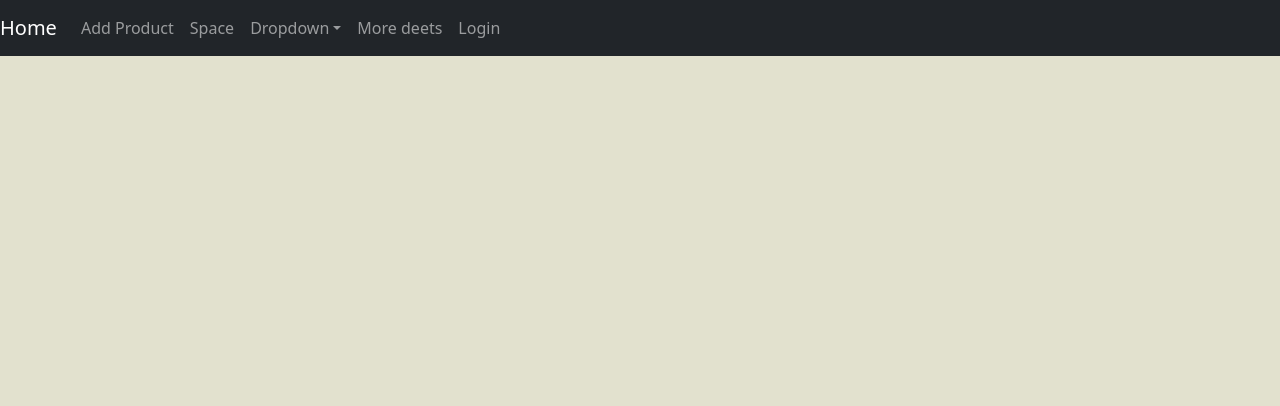
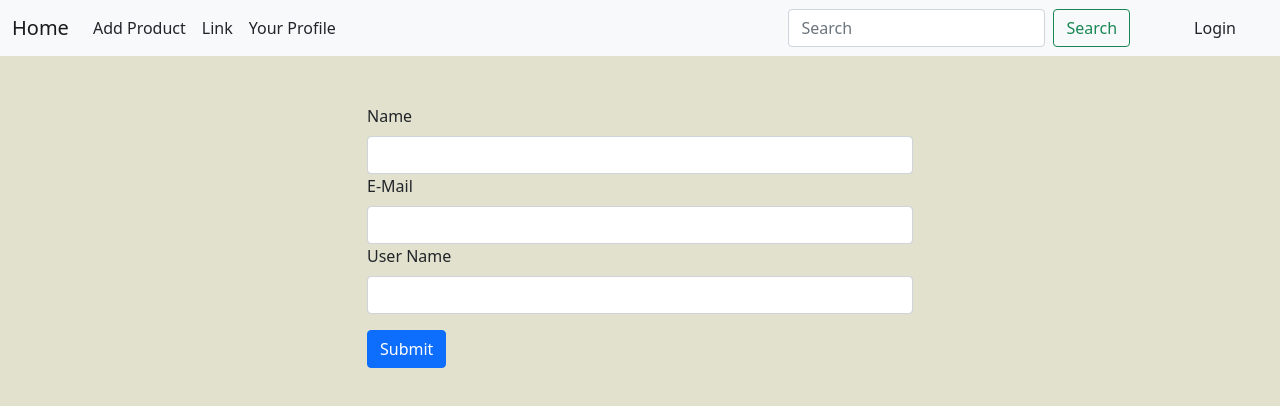
Before and after one commit to onerogun/front-end-microservices-store, a React (Create React App) app: page /edit-profile in a window 1280 px wide. Shown: the top 406 px of the page. Built offline with nearby package versions, Linux system fonts and the light colour scheme; no server answers.

Commit message:
new features

```diff
--- a/package.json
+++ b/package.json
@@ -9,6 +9,7 @@
     "axios": "^0.21.1",
     "bootstrap": "^5.0.0-beta1",
     "jquery": "^3.5.1",
+    "js-cookie": "^2.2.1",
     "react": "^17.0.1",
     "react-bootstrap": "^1.4.3",
     "react-cookie": "^4.0.3",
--- a/src/App.js
+++ b/src/App.js
@@ -5,24 +5,34 @@ import { BrowserRouter, Switch, Route } from "react-router-dom";
 import { AddProduct } from "./ProductSource/AddProduct";
 import { ProductProvider } from "./Contexts/ProductContext";
 import { Login } from "./Auth/Login";
-import { CookiesProvider } from "react-cookie";
 import { CustomerSignUp } from "./Components/CustomerSignUp";
 import { NavBar } from "./Components/Navbar";
 import { Images } from "./ProductSource/Image";
 import { ProductDetails } from "./ProductSource/ProductDetails";
 import { EditProductDescription } from "./ProductSource/EditProductDescription";
+import { LoginSuccessProvider } from "./Contexts/LoginSuccessContext";
+import { CustomerProfileProvider } from "./Contexts/CustomerProfileContext";
+import { CustomerProfile } from "./Components/CustomerProfile";
+import { EditCustomerProfile } from "./Components/EditCustomerProfile";
 
 function App() {
   return (
     <BrowserRouter>
-      <CookiesProvider>
       <ServerProvider>
+        <LoginSuccessProvider>
+          <CustomerProfileProvider>
             <ProductProvider>
               <React.Fragment>
                 <NavBar />
                 <Switch>
                   <Route exact path="/" component={Product} />
                   <Route exact path="/login" component={Login} />
+                  <Route exact path="/profile" component={CustomerProfile} />
+                  <Route
+                    exact
+                    path="/edit-profile"
+                    component={EditCustomerProfile}
+                  />
                   <Route path="/addProduct" component={AddProduct} />
                   <Route path="/signUp" component={CustomerSignUp} />
                   <Route path="/image/:itemId" component={Images} />
@@ -37,8 +47,9 @@ function App() {
                 </Switch>
               </React.Fragment>
             </ProductProvider>
+          </CustomerProfileProvider>
+        </LoginSuccessProvider>
       </ServerProvider>
-      </CookiesProvider>
     </BrowserRouter>
   );
 }
--- a/src/Auth/Login.js
+++ b/src/Auth/Login.js
@@ -1,10 +1,10 @@
-import React, { useState, useContext, useRef } from "react";
+import React, { useState, useContext, useRef, useEffect } from "react";
 import axios from "axios";
 import "./Login.css";
 import { ServerContext } from "../Contexts/ServerContext";
 import LoginModal from "../Components/LoginModal";
+import { LoginSuccessContext } from "../Contexts/LoginSuccessContext";
 
-//import { useCookies } from "react-cookie";
 /*setCookie("token", response.headers.authorization, {
     path: "/",
     expires: new Date(2030, 1, 1)
@@ -15,8 +15,18 @@ export const Login = (props) => {
   const [userName, setUsername] = useState("");
   const [passWord, setPassword] = useState("");
   const server = useContext(ServerContext);
+  const [loggedIn, setLoggedIn] = useContext(LoginSuccessContext);
 
   const [modalOpen, setModalOpen] = useState(false);
+
+  const showErr = useRef();
+  useEffect(() => {
+    if (loggedIn) {
+      console.log(loggedIn + " already logged in , redirecting!");
+      setModalOpen(true);
+      showErr.current.className = "visually-hidden";
+    }
+  }, [loggedIn]);
 
   function validateForm() {
     return userName.length > 0 && passWord.length > 0;
@@ -34,23 +44,29 @@ export const Login = (props) => {
       },
       headers: {
         "Content-Type": "application/json",
-        "Access-Control-Allow-Origin": "*",
       },
     })
       .then((response) => {
         console.log("Login sent!");
-        console.log(response.headers.authorization);
+        console.log(response.headers);
         localStorage.setItem("TokenJWT", response.headers.authorization);
+        console.log(localStorage.getItem("TokenJWT"));
         setModalOpen(true);
-        //  props.history.push("/");
+        showErr.current.className = "visually-hidden";
+        setLoggedIn(true);
       })
       .catch((err) => {
         console.log(err);
+        showErr.current.className =
+          "col-5 alert alert-danger mx-auto fw-normal fs-3 text-dark text-center";
       });
   };
-  console.log(modalOpen);
+
   return (
     <div className="container mt-5 ">
+      <div ref={showErr} className="visually-hidden" role="alert">
+        Wrong username or password!
+      </div>
       <form className="g-3 needs-validation " onSubmit={handleSubmit}>
         <div className="row ">
           <div className="col-md-4 mx-auto">
--- /dev/null
+++ b/src/Components/CustomerProfile.js
@@ -0,0 +1,32 @@
+import React, { useState, useContext, useEffect } from "react";
+import { ServerContext } from "../Contexts/ServerContext";
+import { LoginSuccessContext } from "../Contexts/LoginSuccessContext";
+import { CustomerProfileContext } from "../Contexts/CustomerProfileContext";
+import axios from "axios";
+
+export const CustomerProfile = () => {
+  const server = useContext(ServerContext);
+  const [loggedIn, setLoggedIn] = useContext(LoginSuccessContext);
+  const [customerProfile, userProfile] = useContext(CustomerProfileContext);
+
+  return (
+    <div className="container mt-5">
+      <div className="row row-cols-1 ">
+        <div className="col ">
+          <p id="customerName">Name: {customerProfile.customerName}</p>
+        </div>
+        <div className="col">
+          <p id="eMail">E-Mail: {customerProfile.customerEMail}</p>
+        </div>
+        <div className="col">
+          <p id="username">User Name: {userProfile.userName}</p>
+        </div>
+        <div className="col">
+          <a className="btn btn-primary" href="/edit-profile" role="button">
+            Edit
+          </a>
+        </div>
+      </div>
+    </div>
+  );
+};
--- /dev/null
+++ b/src/Components/EditCustomerProfile.js
@@ -0,0 +1,87 @@
+import React, { useState, useContext, useEffect } from "react";
+import { ServerContext } from "../Contexts/ServerContext";
+import { LoginSuccessContext } from "../Contexts/LoginSuccessContext";
+import { CustomerProfileContext } from "../Contexts/CustomerProfileContext";
+import axios from "axios";
+
+export const EditCustomerProfile = () => {
+  const server = useContext(ServerContext);
+  const [loggedIn, setLoggedIn] = useContext(LoginSuccessContext);
+  const [customerProfile, userProfile] = useContext(CustomerProfileContext);
+
+  const [name, setName] = useState();
+  const [email, setEMail] = useState();
+  const [username, setUserName] = useState();
+
+  useEffect(() => {
+    setName(customerProfile.customerName);
+    setEMail(customerProfile.customerEMail);
+    setUserName(userProfile.userName);
+  }, [customerProfile, userProfile]);
+
+  function handleSubmit(e) {
+    e.preventDefault();
+    console.log(name);
+    console.log(email);
+    console.log(username);
+    console.log(loggedIn);
+
+    var uProfile = userProfile;
+    uProfile.userName = username;
+
+    var cProfile = customerProfile;
+    cProfile.customerEMail = email;
+    cProfile.customerName = name;
+
+    //var cProfile = [...customerProfile];
+    console.log(uProfile);
+    console.log(cProfile);
+  }
+
+  return (
+    <div className="container mt-5">
+      <form noValidate onSubmit={handleSubmit}>
+        <div className="row">
+          <div className="col col-lg-6 col-md-8 col-sm-10 mx-auto">
+            <label className="form-label">Name</label>
+            <input
+              value={name}
+              onChange={(e) => setName(e.target.value)}
+              type="text"
+              className="form-control"
+            ></input>
+          </div>
+        </div>
+        <div className="row">
+          <div className="col col-lg-6 col-md-8 col-sm-10 mx-auto">
+            <label className="form-label">E-Mail</label>
+            <input
+              type="email"
+              value={email}
+              onChange={(e) => setEMail(e.target.value)}
+              className="form-control"
+            ></input>
+          </div>
+        </div>
+        <div className="row">
+          <div className="col col-lg-6 col-md-8 col-sm-10 mx-auto">
+            <label className="form-label">User Name</label>
+            <input
+              type="text"
+              value={username}
+              onChange={(e) => setUserName(e.target.value)}
+              className="form-control"
+            ></input>
+          </div>
+        </div>
+        <div className="row">
+          <div className="col col-lg-6 col-md-8 col-sm-10 mx-auto mt-3">
+            <button className="btn btn-primary" type="submit">
+              Submit
+            </button>
+          </div>
+        </div>
+      </form>
+    </div>
+  );
+};
--- a/src/Components/LoginModal.js
+++ b/src/Components/LoginModal.js
@@ -1,6 +1,5 @@
 import React, { useState, useEffect } from "react";
 import Modal from "react-bootstrap/Modal";
-import { withRouter } from "react-router-dom";
 
 function LoginModal({ history, isModalOpen }) {
   const [isOpen, setIsOpen] = useState(false);
@@ -42,4 +41,4 @@ function LoginModal({ history, isModalOpen }) {
   );
 }
 
-export default withRouter(LoginModal);
+export default LoginModal;
--- a/src/Components/Navbar.js
+++ b/src/Components/Navbar.js
@@ -1,36 +1,89 @@
-import { Navbar, Nav, NavDropdown } from "react-bootstrap";
-import React from "react";
+import axios from "axios";
+import React, { useState, useEffect, useContext } from "react";
+import { LoginSuccessContext } from "../Contexts/LoginSuccessContext";
+import { ServerContext } from "../Contexts/ServerContext";
 
 export const NavBar = () => {
+  const [loggedIn] = useContext(LoginSuccessContext);
+  const [searchWord, setSearchWord] = useState();
+  const server = useContext(ServerContext);
+  useEffect(() => {
+    if (searchWord) {
+      SearchTyped(searchWord);
+    }
+  }, [searchWord]);
+
+  const SearchTyped = (word) => {
+    axios
+      .get(`${server}/items/searchItems/${word}`)
+      .then((res) => console.log(res.data))
+      .catch((err) => console.log(err));
+  };
+
+  console.log(loggedIn);
   return (
-    <React.Fragment>
-      <Navbar collapseOnSelect expand="lg" bg="dark" variant="dark">
-        <Navbar.Brand href="/">Home</Navbar.Brand>
-        <Navbar.Toggle aria-controls="responsive-navbar-nav" />
-        <Navbar.Collapse id="responsive-navbar-nav">
-          <Nav className="mr-auto">
-            <Nav.Link href="/addProduct">Add Product</Nav.Link>
-            <Nav.Link href="#">Space</Nav.Link>
-            <NavDropdown title="Dropdown" id="collasible-nav-dropdown">
-              <NavDropdown.Item href="#action/3.1">Action</NavDropdown.Item>
-              <NavDropdown.Item href="#action/3.2">
-                Another action
-              </NavDropdown.Item>
-              <NavDropdown.Item href="#action/3.3">Something</NavDropdown.Item>
-              <NavDropdown.Divider />
-              <NavDropdown.Item href="#action/3.4">
-                Separated link
-              </NavDropdown.Item>
-            </NavDropdown>
-          </Nav>
-          <Nav>
-            <Nav.Link href="#deets">More deets</Nav.Link>
-            <Nav.Link eventKey={2} href="/login">
+    <nav className="navbar navbar-expand-lg navbar-light bg-light">
+      <div className="container-fluid">
+        <button
+          className="navbar-toggler"
+          type="button"
+          data-bs-toggle="collapse"
+          data-bs-target="#navbarTogglerDemo03"
+          aria-controls="navbarTogglerDemo03"
+          aria-expanded="false"
+          aria-label="Toggle navigation"
+        >
+          <span className="navbar-toggler-icon"></span>
+        </button>
+        <a className="navbar-brand" href="/">
+          Home
+        </a>
+        <div className="collapse navbar-collapse" id="navbarTogglerDemo03">
+          <ul className="navbar-nav me-auto mb-2 mb-lg-0">
+            <li className="nav-item">
+              <a
+                className="nav-link text-dark"
+                aria-current="page"
+                href="/addProduct"
+              >
+                Add Product
+              </a>
+            </li>
+            <li className="nav-item">
+              <a className="nav-link text-dark" href="#">
+                Link
+              </a>
+            </li>
+            <li className="nav-item">
+              <a className="nav-link text-dark" href="/profile">
+                Your Profile
+              </a>
+            </li>
+          </ul>
+          <form className="d-flex">
+            <input
+              className="form-control me-2"
+              value={searchWord}
+              onChange={(e) => setSearchWord(e.target.value)}
+              type="search"
+              placeholder="Search"
+              aria-label="Search"
+            />
+            <button className="btn btn-outline-success me-5" type="submit">
+              Search
+            </button>
+          </form>
+          {loggedIn ? (
+            <a className="nav-link text-dark" href="/profile">
+              Your Profile
+            </a>
+          ) : (
+            <a className="nav-link text-dark me-3" href="/login">
               Login
-            </Nav.Link>
-          </Nav>
-        </Navbar.Collapse>
-      </Navbar>
-    </React.Fragment>
+            </a>
+          )}
+        </div>
+      </div>
+    </nav>
   );
 };
--- /dev/null
+++ b/src/Contexts/CustomerProfileContext.js
@@ -0,0 +1,51 @@
+import React, { useState, useContext, useEffect } from "react";
+import { ServerContext } from "../Contexts/ServerContext";
+import axios from "axios";
+import { LoginSuccessContext } from "../Contexts/LoginSuccessContext";
+
+export const CustomerProfileContext = React.createContext();
+
+export const CustomerProfileProvider = (props) => {
+  const server = useContext(ServerContext);
+  const [customerProfile, setCustomerProfile] = useState([]);
+  const [userProfile, setUserProfile] = useState([]);
+  const [loggedIn, setLoggedIn] = useContext(LoginSuccessContext);
+
+  useEffect(() => {
+    fetchUserProfile();
+  }, [loggedIn]);
+
+  /**
+   * First get customer profile from customer-service , then get user profile using foreign key in
+   *  returned customer object
+   */
+  const fetchUserProfile = (props) => {
+    if (sessionStorage.getItem("custFK")) {
+      axios
+        .get(`${server}/customer/${sessionStorage.getItem("custFK")}`)
+        .then((res) => {
+          console.log(res.data);
+
+          axios
+            .get(`${server}/auth/getUser/${res.data.userFK}`, {
+              headers: {
+                Authorization: localStorage.getItem("TokenJWT"),
+              },
+            })
+            .then((response) => {
+              console.log(response.data);
+              setUserProfile(response.data);
+            });
+
+          setCustomerProfile(res.data);
+        })
+        .catch((err) => console.log(err));
+    }
+  };
+
+  return (
+    <CustomerProfileContext.Provider value={[customerProfile, userProfile]}>
+      {props.children}
+    </CustomerProfileContext.Provider>
+  );
+};
--- /dev/null
+++ b/src/Contexts/LoginSuccessContext.js
@@ -0,0 +1,43 @@
+import React, { useState, useContext, useEffect } from "react";
+import { ServerContext } from "../Contexts/ServerContext";
+import axios from "axios";
+
+export const LoginSuccessContext = React.createContext();
+
+export const LoginSuccessProvider = (props) => {
+  const server = useContext(ServerContext);
+  const [loggedIn, setLoggedIn] = useState(false);
+  const [customerFK, setCustomerFK] = useState(-1);
+
+  useEffect(() => {
+    checkAuthorization();
+  }, []);
+
+  const checkAuthorization = () => {
+    axios
+      .get(`${server}/auth/checkJWT`, {
+        headers: {
+          Authorization: localStorage.getItem("TokenJWT"),
+        },
+      })
+      .then((res) => {
+        console.log(res);
+        if (res.status === 200) {
+          console.log("logged in");
+
+          var FK = res.headers.cookie.replace("custFK=", "");
+          console.log("FK: " + FK);
+          sessionStorage.setItem("custFK", FK);
+          setCustomerFK(FK);
+          setLoggedIn(true);
+        }
+      })
+      .catch((err) => console.log(err));
+  };
+
+  return (
+    <LoginSuccessContext.Provider value={[loggedIn, setLoggedIn]}>
+      {props.children}
+    </LoginSuccessContext.Provider>
+  );
+};
```
Also changed, not shown: src/index.js (+4 -4 lines), 2 other files (tests, documents, lock files or other folders). Lines whose indentation alone changed are shown as unchanged.
